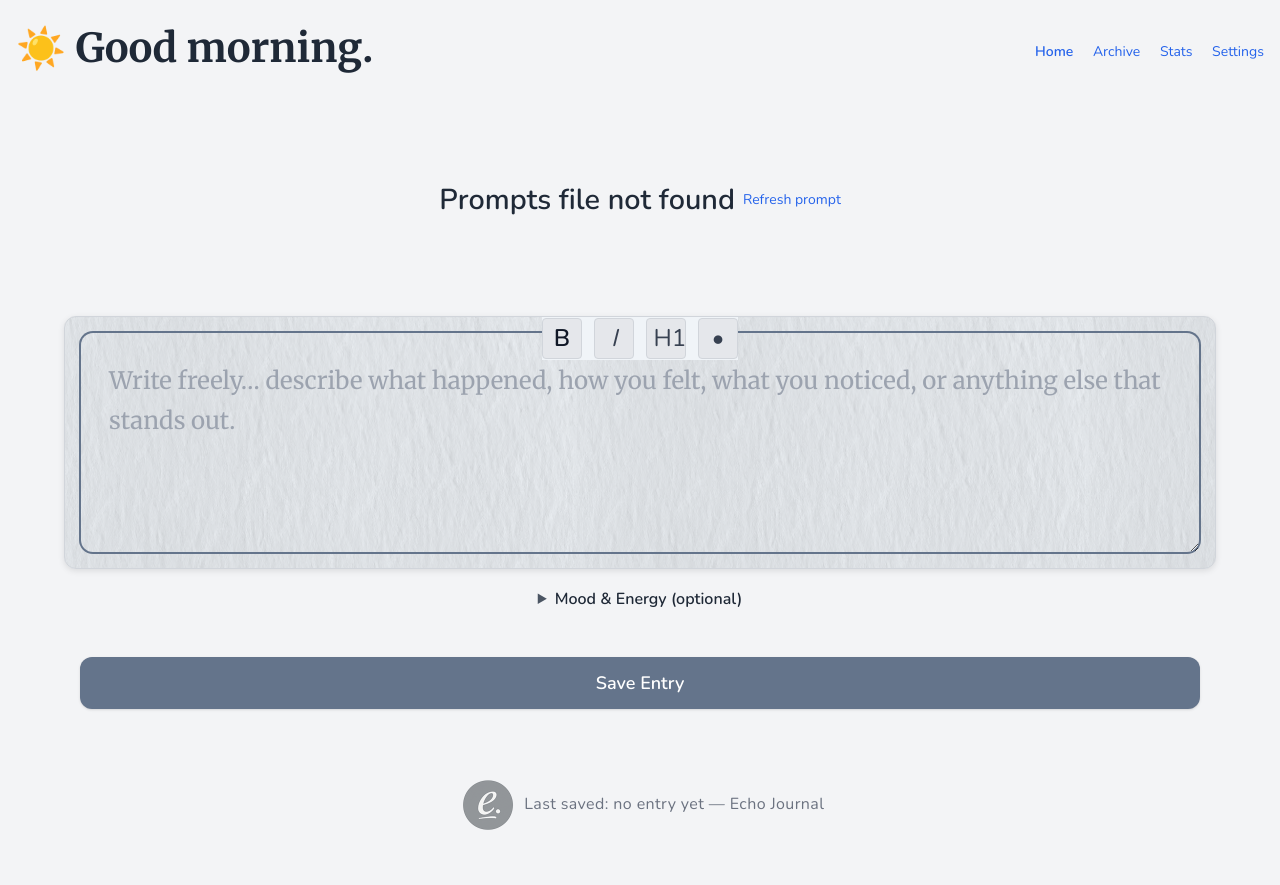
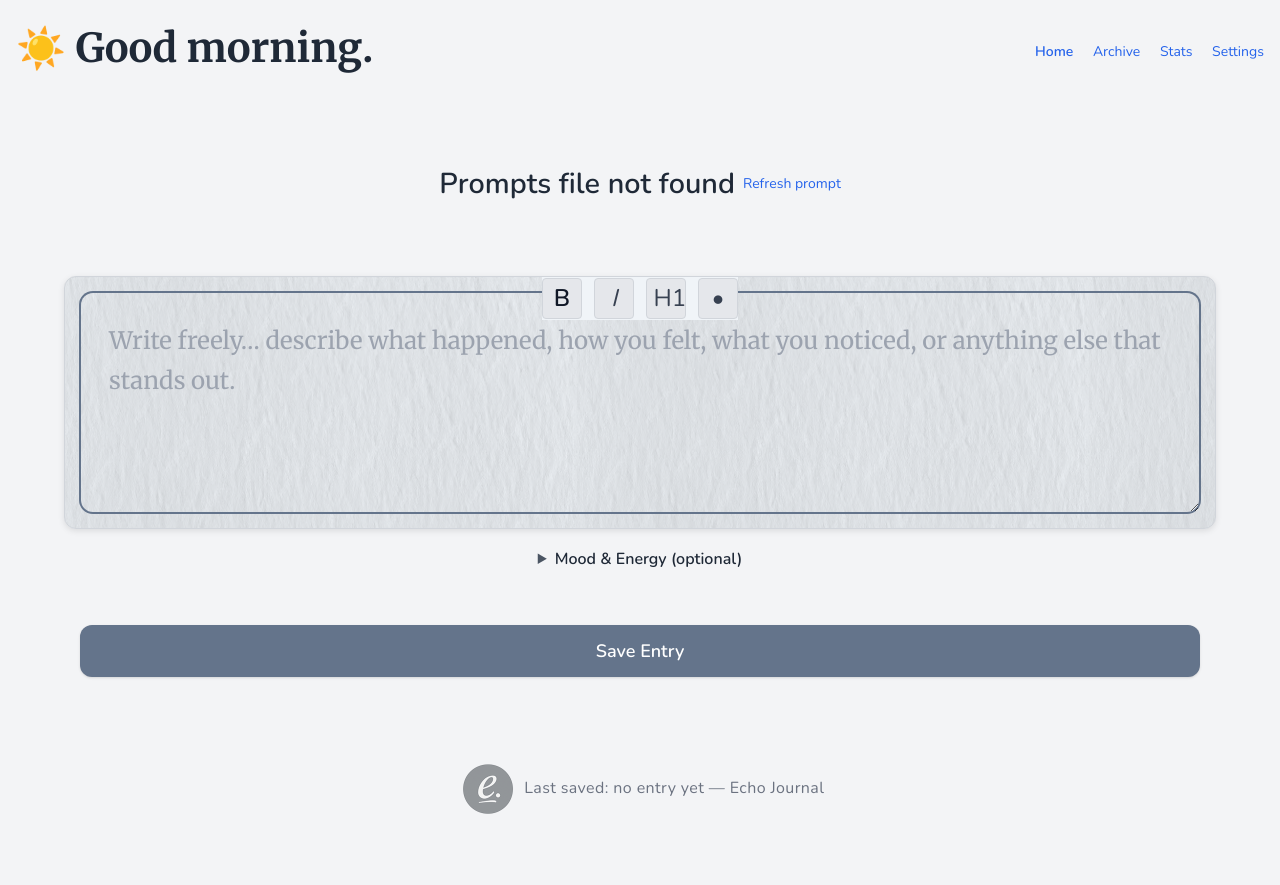
Before and after one commit to EoghannIrving/echo_journal, a FastAPI app: page / in a window 1280 px wide. After the commit the page ends 814 px from the top, so only its background shows below. Run offline with FastAPI, Linux system fonts and the light colour scheme.

Commit message:
Reduce spacing around prompt

```diff
--- a/templates/base.html
+++ b/templates/base.html
@@ -26,8 +26,8 @@
   <link rel="icon" type="image/x-icon" href="/static/icons/echo_journal_favicon.ico">
   <meta name="theme-color" content="#1a1a1a">
 </head>
-<body class="min-h-screen flex flex-col items-center justify-start p-4 space-y-4 bg-gray-100 dark:bg-[#222] text-gray-800 dark:text-gray-100">
-  <header class="flex flex-col sm:flex-row justify-between items-center space-y-2 sm:space-y-0 w-full -mx-4 mb-2 sticky top-0 bg-gray-100 dark:bg-[#222] text-gray-800 dark:text-gray-100 z-10">
+<body class="min-h-screen flex flex-col items-center justify-start p-4 space-y-2 bg-gray-100 dark:bg-[#222] text-gray-800 dark:text-gray-100">
+  <header class="flex flex-col sm:flex-row justify-between items-center space-y-2 sm:space-y-0 w-full -mx-4 mb-1 sticky top-0 bg-gray-100 dark:bg-[#222] text-gray-800 dark:text-gray-100 z-10">
     {% block header_title %}
     <h1 class="welcome-message">Echo Journal</h1>
     {% endblock %}
--- a/templates/echo_journal.html
+++ b/templates/echo_journal.html
@@ -13,9 +13,11 @@
   </h1>
 {% endblock %}
 
+{% block main_classes %}prose dark:prose-invert w-full max-w-md md:max-w-2xl lg:max-w-5xl xl:max-w-6xl mx-auto space-y-3 bg-gray-100 dark:bg-[#222] text-gray-800 dark:text-gray-100{% endblock %}
+
 {% block content %}
 <section class="w-full mx-auto space-y-2 text-center p-4 rounded-xl">
-  <div class="p-4 mb-2 space-y-1">
+  <div class="p-4 mb-1 space-y-1">
     <div class="flex items-center justify-center gap-2">
       <p id="daily-prompt" class="font-sans leading-snug opacity-0">{{ prompt }}</p>
       <button type="button" id="new-prompt" class="text-blue-600 visited:text-blue-400 dark:text-blue-400 dark:visited:text-blue-300 text-sm" aria-label="New Prompt">Refresh prompt</button>
```
